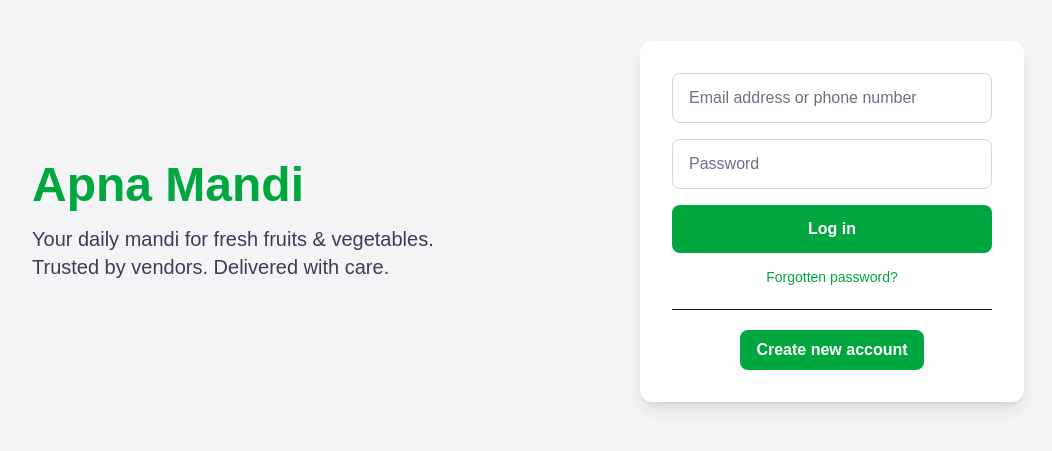
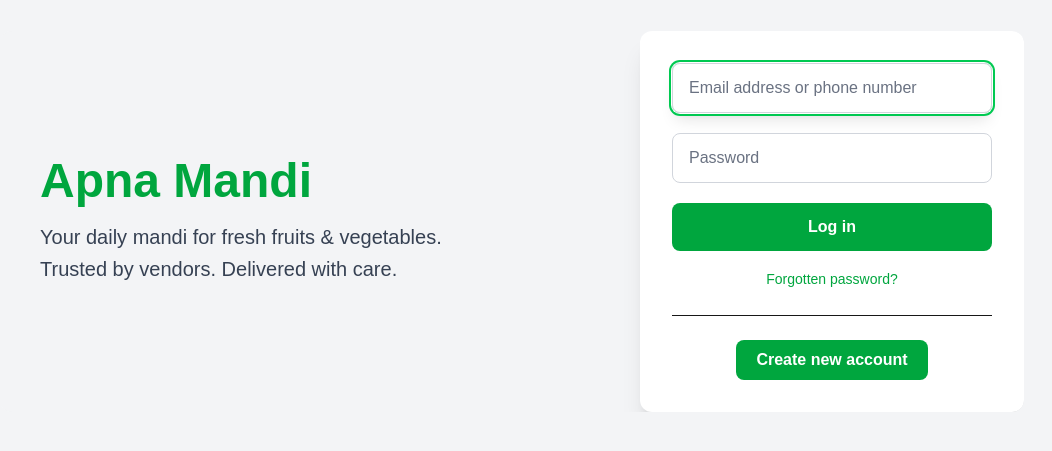
Before and after one commit to Deepansh005/apna-mandi, a Next.js app: page /login in a window 1280 px wide. Shown: the part 179-630 px from the top of the page, without its empty margins (128-1180 px from the left). Built offline with nearby package versions, Linux system fonts and the light colour scheme.

Commit message:
added login

```diff
--- a/app/login/page.tsx
+++ b/app/login/page.tsx
@@ -1,75 +1,76 @@
 'use client';
 
-import { useState } from 'react';
+import { useEffect, useRef, useState } from 'react';
 import Link from 'next/link';
 
 export default function LoginPage() {
   const [emailOrPhone, setEmailOrPhone] = useState('');
   const [password, setPassword] = useState('');
   const [touched, setTouched] = useState(false);
+  const emailInputRef = useRef<HTMLInputElement>(null);
+
+  useEffect(() => {
+    emailInputRef.current?.focus();
+  }, []);
 
   const handleSubmit = (e: React.FormEvent) => {
     e.preventDefault();
     setTouched(true);
 
     if (!emailOrPhone || !password) return;
-
-    // login logic here
     console.log('Logging in:', { emailOrPhone, password });
   };
 
   return (
     <div className="min-h-screen bg-gray-100 flex items-center justify-center px-4">
-      <div className="flex w-full max-w-5xl bg-gray-100 items-center justify-between">
+      <div className="flex w-full max-w-5xl bg-gray-100 items-center justify-between rounded-xl overflow-hidden">
+
         {/* Left Side */}
-        <div className="w-1/2 p-8">
+        <div className="w-1/2 p-10">
           <h1 className="text-5xl font-bold text-green-600">Apna Mandi</h1>
-          <p className="text-xl text-gray-700 mt-4 max-w-md">
+          <p className="text-xl text-gray-700 mt-4 max-w-md leading-relaxed">
             Your daily mandi for fresh fruits & vegetables. Trusted by vendors. Delivered with care.
           </p>
         </div>
 
         {/* Right Side - Login Form */}
-        <div className="w-full max-w-sm bg-white rounded-xl shadow-lg p-8">
-          <form onSubmit={handleSubmit} className="space-y-4">
+        <div className="w-full max-w-sm bg-white p-8 rounded-xl shadow-xl">
+          <form onSubmit={handleSubmit} className="space-y-5">
 
-            {/* Email or Phone */}
+            {/* Email or Phone Input */}
             <div>
               <input
+                ref={emailInputRef}
                 type="text"
                 placeholder="Email address or phone number"
                 value={emailOrPhone}
                 onChange={(e) => setEmailOrPhone(e.target.value)}
-                className={`w-full px-4 py-3 rounded-lg placeholder-gray-500 focus:outline-none transition border
-                  ${emailOrPhone
-                    ? 'border-green-500 focus:ring-2 focus:ring-green-400'
-                    : 'border-gray-300'}`
-                }
+                className={`w-full px-4 py-3 rounded-lg placeholder-gray-500 border text-black transition duration-200
+                  ${emailOrPhone ? 'border-green-500' : 'border-gray-300'}
+                  focus:outline-none focus:ring-2 focus:ring-green-500 focus:ring-offset-1 focus:shadow-lg`}
               />
               {!emailOrPhone && touched && (
-                <p className="text-sm text-red-600 mt-1">This field is required.</p>
+                <p className="text-s text-red-600 mt-1">This field is required.</p>
               )}
             </div>
 
-            {/* Password */}
+            {/* Password Input */}
             <div>
               <input
                 type="password"
                 placeholder="Password"
                 value={password}
                 onChange={(e) => setPassword(e.target.value)}
-                className={`w-full px-4 py-3 rounded-lg placeholder-gray-500 focus:outline-none transition border
-                  ${password
-                    ? 'border-green-500 focus:ring-2 focus:ring-green-400'
-                    : 'border-gray-300'}`
-                }
+                className={`w-full px-4 py-3 rounded-lg placeholder-gray-500 border text-black transition duration-200
+                  ${password ? 'border-green-500' : 'border-gray-300'}
+                  focus:outline-none focus:ring-2 focus:ring-green-500 focus:ring-offset-1 focus:shadow-lg`}
               />
               {!password && touched && (
                 <p className="text-sm text-red-600 mt-1">Password is required.</p>
               )}
             </div>
 
-            {/* Submit */}
+            {/* Submit Button */}
             <button
               type="submit"
               className="w-full bg-green-600 hover:bg-green-700 text-white font-semibold py-3 rounded-lg transition"
@@ -78,19 +79,21 @@ export default function LoginPage() {
             </button>
           </form>
 
-          {/* Other Links */}
-          <div className="text-center mt-3">
+          {/* Forgot Password */}
+          <div className="text-center mt-4">
             <Link href="#" className="text-sm text-green-600 hover:underline">
               Forgotten password?
             </Link>
           </div>
 
-          <hr className="my-5" />
+          {/* Divider */}
+          <hr className="my-6" />
 
+          {/* Create Account */}
           <div className="text-center">
             <Link
               href="/signup"
-              className="inline-block bg-green-600 hover:bg-green-700 text-white font-semibold py-2 px-4 rounded-lg transition"
+              className="inline-block bg-green-600 hover:bg-green-700 text-white font-semibold py-2 px-5 rounded-lg transition"
             >
               Create new account
             </Link>
--- a/app/signup/page.tsx
+++ b/app/signup/page.tsx
@@ -55,7 +55,7 @@ export default function SignupPage() {
                   value={formData.fullName}
                   onChange={handleInputChange}
                   required
-                  className="w-full border border-gray-300 px-4 py-3 rounded-lg placeholder-gray-500 focus:outline-none focus:ring-2 focus:ring-green-400 focus:border-green-600"
+                  className="w-full border border-gray-300 px-4 py-3 rounded-lg placeholder-gray-500 text-black focus:outline-none focus:ring-2 focus:ring-green-400 focus:border-green-600"
                 />
 
                 <input
@@ -65,7 +65,7 @@ export default function SignupPage() {
                   value={formData.contact}
                   onChange={handleInputChange}
                   required
-                  className="w-full border border-gray-300 px-4 py-3 rounded-lg placeholder-gray-500 focus:outline-none focus:ring-2 focus:ring-green-400 focus:border-green-600"
+                  className="w-full border border-gray-300 px-4 py-3 rounded-lg placeholder-gray-500 text-black focus:outline-none focus:ring-2 focus:ring-green-400 focus:border-green-600"
                 />
 
                 <input
@@ -74,7 +74,7 @@ export default function SignupPage() {
                   name="business"
                   value={formData.business}
                   onChange={handleInputChange}
-                  className="w-full border border-gray-300 px-4 py-3 rounded-lg placeholder-gray-500 focus:outline-none focus:ring-2 focus:ring-green-400 focus:border-green-600"
+                  className="w-full border border-gray-300 px-4 py-3 rounded-lg placeholder-gray-500 text-black focus:outline-none focus:ring-2 focus:ring-green-400 focus:border-green-600"
                 />
 
                 <input
@@ -84,7 +84,7 @@ export default function SignupPage() {
                   value={formData.password}
                   onChange={handleInputChange}
                   required
-                  className="w-full border border-gray-300 px-4 py-3 rounded-lg placeholder-gray-500 focus:outline-none focus:ring-2 focus:ring-green-400 focus:border-green-600"
+                  className="w-full border border-gray-300 px-4 py-3 rounded-lg placeholder-gray-500 text-black focus:outline-none focus:ring-2 focus:ring-green-400 focus:border-green-600"
                 />
 
                 <button
```
